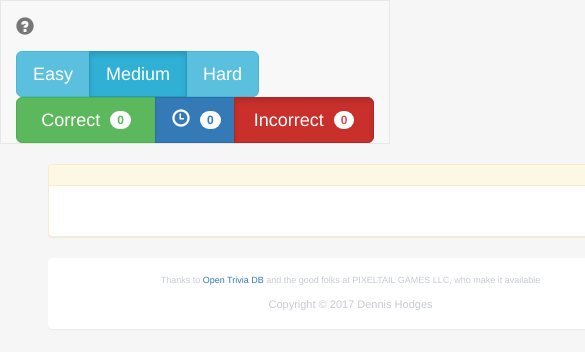
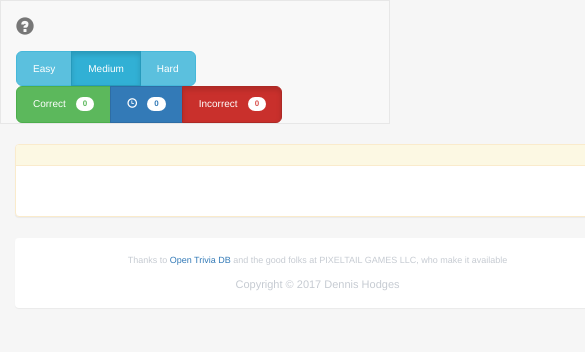
Before and after one commit to fermentationist/TriviaGame, a plain HTML site: page index.html in a window 390 px wide. Shown: the top 352 px of the page, 585 px wide, since content can reach past the window. Drawn offline with nearby package versions, Linux system fonts and the light colour scheme; no server answers.

Commit message:
added media queries to tweak responsive design

```diff
--- a/assets/css/style.css
+++ b/assets/css/style.css
@@ -6,7 +6,7 @@
 }
 
 .score-button {
-	width:140px;
+	min-width:140px;
 }
 
 .badge {
@@ -14,21 +14,17 @@
 }
 
 .timer {
-	width:80px;
+	min-width:80px;
 }
 
 .panel {
-	width:605px;
+	min-width:605px;
+	max-width:605px;
 	margin-left:33px;
 }
 
-.alert-success {
-	text-align:center;
-	font-size: 48px;
 
-}
-
-.alert-danger {
+.alert-danger, .alert-success{
 	text-align:center;
 	font-size: 48px;
 
@@ -51,3 +47,44 @@ body {
 	font-size:11px;
 	color:#C6CBD2;
 }
+
+@media screen and (max-width: 768px){
+	.panel {
+		margin-left:0;
+	}
+
+}
+
+@media screen and (max-width: 640px){
+	.panel {s
+		min-width:0;
+	}
+	.btn {
+		min-width:0;
+		font-size: 10px;
+	}
+	#question {
+		font-size:14px;
+	}
+
+	.alert-success, .alert-danger {
+		font-size:24px;
+	}
+	.btn.btn-success.score-button#correct-button,
+	.btn.btn-danger.score-button#incorrect-button,
+	.btn.btn-primary.timer#timer-button {
+		min-width:0;
+		max-width:100px;
+		font-size: 10px;
+	}
+	#timer, #incorrect, #correct {
+		font-size:8px;
+	}
+	.btn.btn-info.difficulty-button#easy,
+	.btn.btn-info.difficulty-button#medium,
+	.btn.btn-info.difficulty-button#hard {
+		min-width:0;
+		max-width:100px;
+		font-size: 10px;
+	}
+}
--- a/assets/javascript/app.js
+++ b/assets/javascript/app.js
@@ -65,10 +65,11 @@ $(document).ready(function(){
  				incorrect ++;
  				}else{
  				console.log("Incorrect Answer!");
+				}
  				setTimeout(function(){$("#choices").html("<div class='alert alert-success' role='alert'>The correct answer was: " + self.answer + "</div>");},3000)
-				}
 
- 			}
+			}
+
  			console.log("setTimeout");
  			var timeout = setTimeout(nextQuestion, 5000);
 
--- a/index.html
+++ b/index.html
@@ -18,7 +18,6 @@
 	<body>
 		<nav class="navbar navbar-default">
 		  <div class="container-fluid">
-		    <!-- Brand and toggle get grouped for better mobile display -->
 		    <div class="navbar-header">
 		      <a class="navbar-brand" href="#"><span class="glyphicon glyphicon-question-sign" aria-hidden="true"></span></a>
 		    </div>
@@ -26,23 +25,13 @@
 					<button class="btn btn-info difficulty-button" id="easy">Easy</button>
 					<button class="btn btn-info difficulty-button active" id="medium">Medium</button>
 					<button class="btn btn-info difficulty-button" id="hard">Hard</button>
-<!-- 					<button class="btn btn-primary timer"><span class="glyphicon glyphicon-time" aria-hidden="true"></span><span class="badge" id="timer">0</span></button> -->
 				</div>
 				<div class="btn-group btn-group-lg" role="group">
-					<button class="btn btn-success score-button" id="easy">Correct<span class="badge" id="correct">0</span></button>
-					<button class="btn btn-primary timer"><span class="glyphicon glyphicon-time" aria-hidden="true"></span><span class="badge" id="timer">0</span></button>
-					<button class="btn btn-danger score-button active" id="medium">Incorrect<span class="badge" id="incorrect">0</span></button>
+					<button class="btn btn-success score-button" id="correct-button">Correct<span class="badge" id="correct">0</span></button>
+					<button class="btn btn-primary timer" id="timer-button"><span class="glyphicon glyphicon-time" aria-hidden="true"></span><span class="badge" id="timer">0</span></button>
+					<button class="btn btn-danger score-button active" id="incorrect-button">Incorrect<span class="badge" id="incorrect">0</span></button>
 				</div>
-		      	<!-- <ul class="nav navbar-right">
-			        <li>
-			        	<button class="btn-lg btn-success score-button" type="button">
-			        	 Correct<span class="badge" id="correct"></span>
-			        	</button>
-			        	<button class="btn-lg btn-danger score-button" type="button">
-			        	 Incorrect<span class="badge" id="incorrect"></span>
-			        	</button>
-			        </li>
-		      	</ul> -->
+
 		  </div><!-- /.container-fluid -->
 		</nav>
 			<!-- Container Div -->
@@ -57,20 +46,6 @@
 					  </div>
 					  <div class="panel-body">
 					  	<div class="btn-group-vertical" role="group" id="choices">
-					   <!--  <div class="input-group" id="choices"> -->
-				<!-- 				<div class="radio">
-								  <label id="option0"><input type="radio" class="optradio"></label>
-								</div>
-								<div class="radio">
-								  <label id="option1"><input type="radio" class="optradio"></label>
-								</div>
-								<div class="radio">
-								  <label id="option2"><input type="radio" class="optradio"></label>
-								</div>
-								<div class="radio">
-								  <label id="option3"><input type="radio" class="optradio"></label>
-								</div> -->
-					    <!-- </div> --><!-- /input-group -->
 					    </div>
 					  </div><!-- /panel-body -->
 					</div>
```
